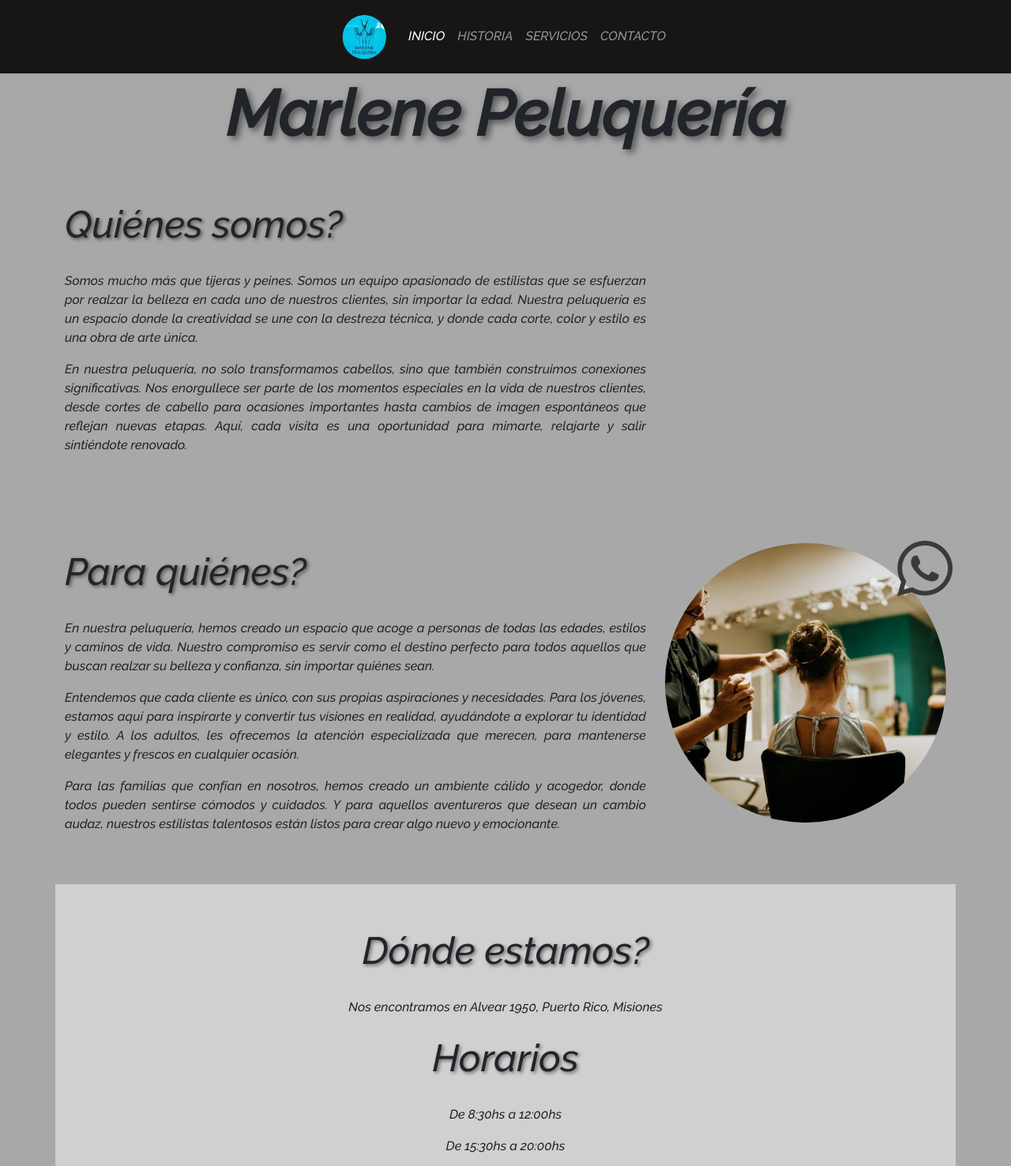
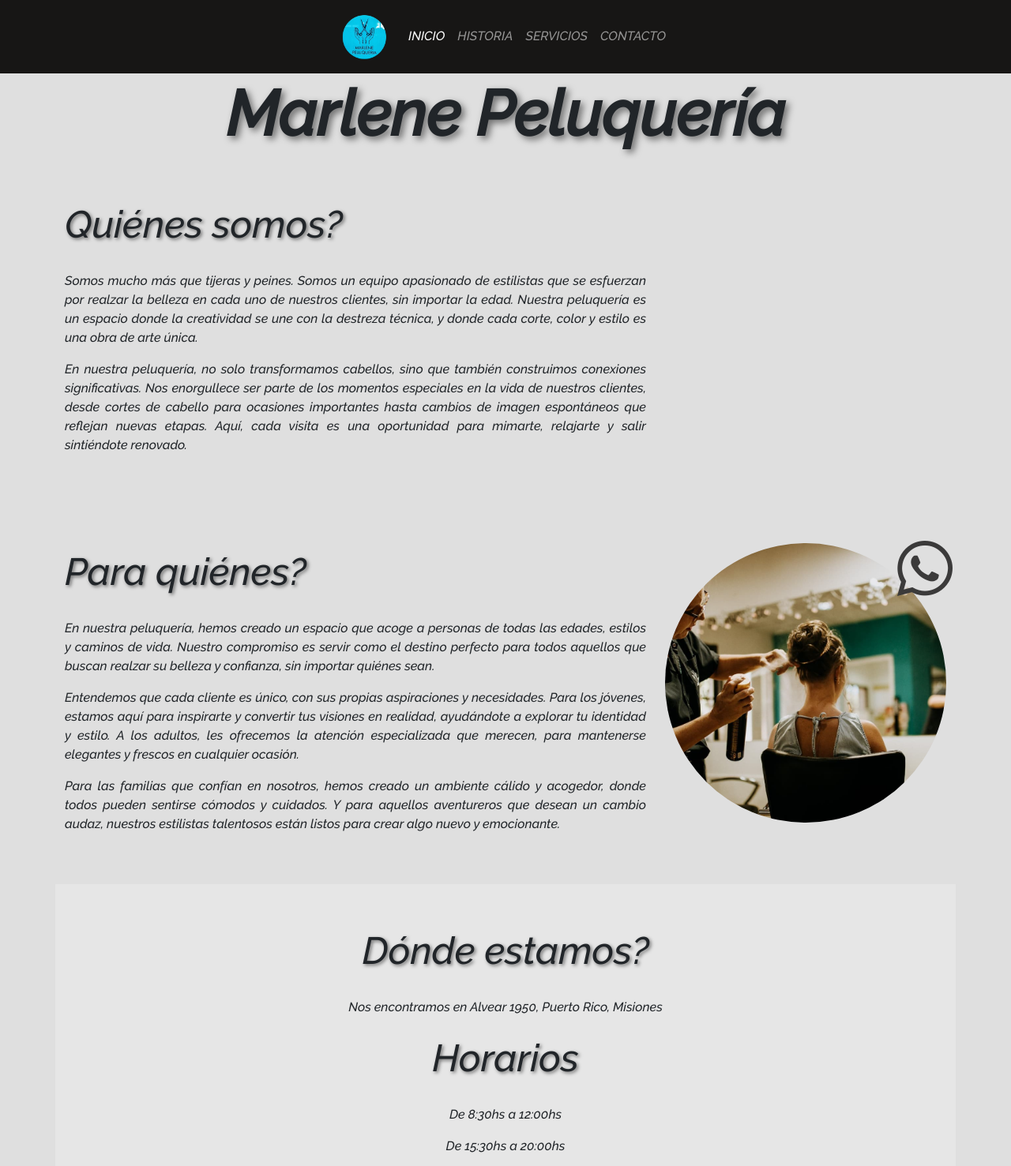
Before and after one commit to guelan14/web-peluqueria, a Django app: page / in a window 1280 px wide. Shown: the top 1477 px of the page at 79% size. Run offline with Django 4.2, Linux system fonts and the light colour scheme; some libraries are stand-ins or nearby versions.

Commit message:
cambiado de color

```diff
--- a/core/templates/core/base.html
+++ b/core/templates/core/base.html
@@ -29,7 +29,7 @@
   <title>Peluqueria</title>
 </head>
 
-<body style="background-color: rgb(168, 168, 168);">
+<body style="background-color: rgb(223, 223, 223);">
   <!-- Navbar -->
   <nav class=" navegation navbar navbar-expand-lg bg-body-tertiary navbar-dark fixed-top  ">
     <div class="container-fluid justify-content-center">
--- a/core/templates/core/history.html
+++ b/core/templates/core/history.html
@@ -10,7 +10,7 @@
       </div>
       <div class="col-lg-6 home-title">
         <div class="bg-faded p d-flex mr-auto rounded ">
-          <span class="section-heading-lower pb-4"> Desde cuando ? </span>
+          <span class="section-heading-lower pb-4"> Desde cuando? </span>
         </div>
         <p>Hace dos décadas, un sueño tomó forma y nuestra peluquería nació con pasión y
           determinación. Desde entonces,
--- a/core/templates/core/home.html
+++ b/core/templates/core/home.html
@@ -59,7 +59,7 @@
 
   </div>
 
-  <div class="container pt-5 pb-5 " style="background-color: rgb(208, 208, 208);">
+  <div class="container pt-5 pb-5 " style="background-color: rgb(230, 230, 230);">
     <div class=" text-center">
       <div class="bg-faded p d-flex mr-auto rounded ">
       </div>
--- a/webPeluqueria/settings.py
+++ b/webPeluqueria/settings.py
@@ -23,7 +23,7 @@ BASE_DIR = Path(__file__).resolve().parent.parent
 SECRET_KEY = 'django-insecure--q)brrhgu8s^9ih)tck$u*u$v!dcwug^l2u6sso3gg!^(zc2^e'
 
 # SECURITY WARNING: don't run with debug turned on in production!
-DEBUG = False
+DEBUG = True
 
 ALLOWED_HOSTS = ['.vercel.app','.now.sh','127.0.0.1','localhost','www.peluqueriamarlene.com.ar']
 
```
